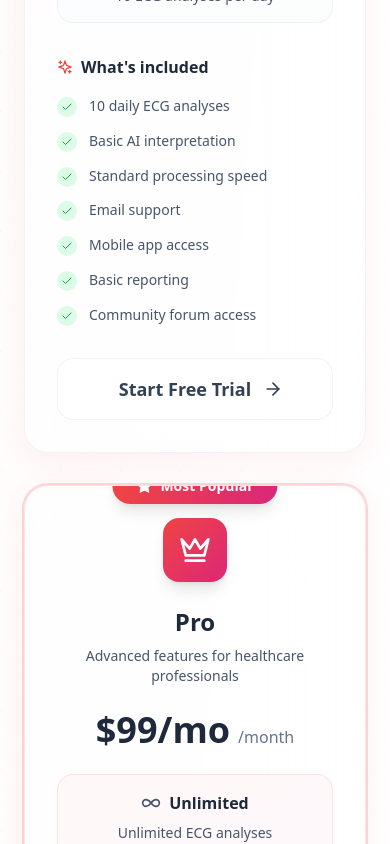
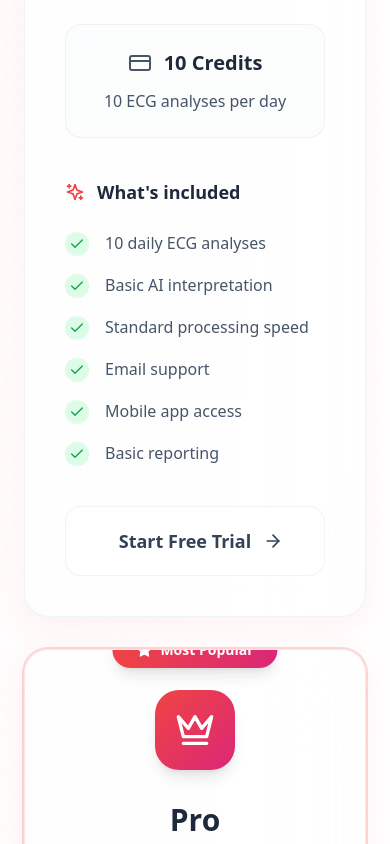
Before and after one commit to Justin9606/ecgbuddy-landing-page, a Next.js app: page / in a window 390 px wide. Shown: the part 7940-8784 px from the top of the page. Built offline with nearby package versions, Linux system fonts and the light colour scheme.

Commit message:
Fix Pricing Section Layout and Design

```diff
--- a/src/components/sections/Pricing.tsx
+++ b/src/components/sections/Pricing.tsx
@@ -48,12 +48,6 @@ const Pricing = () => {
         "Email support",
         "Mobile app access",
         "Basic reporting",
-        "Community forum access",
-      ],
-      limitations: [
-        "Limited to 10 analyses per day",
-        "Standard priority processing",
-        "Basic support only",
       ],
       buttonText: "Start Free Trial",
       buttonLink: "#signup",
@@ -86,12 +80,9 @@ const Pricing = () => {
         "Advanced reporting & analytics",
         "EMR integration",
         "Team collaboration tools",
-        "Custom workflows",
         "API access",
         "Data export capabilities",
-        "Advanced security features",
       ],
-      limitations: [],
       buttonText: "Start Pro Trial",
       buttonLink: "#pro-signup",
       isPopular: true,
@@ -124,11 +115,8 @@ const Pricing = () => {
         "Advanced compliance",
         "Custom integrations",
         "On-premise deployment",
-        "Custom reporting",
-        "Training & onboarding",
         "24/7 dedicated support",
       ],
-      limitations: [],
       buttonText: "Contact Sales",
       buttonLink: "#contact-sales",
       isPopular: false,
@@ -187,9 +175,9 @@ const Pricing = () => {
 
     const price = plan.price[billingCycle] as number;
     if (billingCycle === "yearly") {
-      return `$${Math.round(price / 12)}/mo`;
+      return `$${Math.round(price / 12)}`;
     }
-    return `$${price}/mo`;
+    return `$${price}`;
   };
 
   const getYearlySavings = (plan: typeof pricingPlans[0]) => {
@@ -265,7 +253,7 @@ const Pricing = () => {
           <div className="inline-flex items-center bg-white/40 backdrop-blur-2xl border border-red-100/50 rounded-full p-1 shadow-[0_8px_32px_rgba(255,63,74,0.08)]">
             <button
               onClick={() => setBillingCycle("monthly")}
-              className={`px-6 py-3 rounded-full text-sm font-medium transition-all duration-300 ${
+              className={`px-8 py-3 rounded-full text-sm font-medium transition-all duration-300 ${
                 billingCycle === "monthly"
                   ? "bg-gradient-to-r from-red-500 to-pink-600 text-white shadow-lg"
                   : "text-slate-600 hover:text-slate-800"
@@ -275,7 +263,7 @@ const Pricing = () => {
             </button>
             <button
               onClick={() => setBillingCycle("yearly")}
-              className={`px-6 py-3 rounded-full text-sm font-medium transition-all duration-300 relative ${
+              className={`px-8 py-3 rounded-full text-sm font-medium transition-all duration-300 relative ${
                 billingCycle === "yearly"
                   ? "bg-gradient-to-r from-red-500 to-pink-600 text-white shadow-lg"
                   : "text-slate-600 hover:text-slate-800"
@@ -291,7 +279,7 @@ const Pricing = () => {
 
         {/* Pricing Cards */}
         <motion.div
-          className="grid grid-cols-1 lg:grid-cols-3 gap-8 mb-20"
+          className="grid grid-cols-1 lg:grid-cols-3 gap-8 mb-32"
           variants={containerVariants}
           initial="hidden"
           whileInView="visible"
@@ -306,7 +294,7 @@ const Pricing = () => {
                 key={plan.id}
                 variants={cardVariants}
                 className={`relative transition-all duration-500 ${
-                  plan.isPopular ? "lg:scale-105 lg:-mt-4" : ""
+                  plan.isPopular ? "lg:scale-105 lg:-mt-8" : ""
                 }`}
                 onMouseEnter={() => setHoveredPlan(plan.id)}
                 onMouseLeave={() => setHoveredPlan(null)}
@@ -332,91 +320,91 @@ const Pricing = () => {
                     </div>
                   )}
 
-                  <div className="relative p-8">
+                  <div className="relative p-10">
                     {/* Plan Header */}
-                    <div className="text-center mb-8">
+                    <div className="text-center mb-10">
                       <motion.div
-                        className={`w-16 h-16 bg-gradient-to-br ${plan.gradient} rounded-2xl flex items-center justify-center mx-auto mb-6 shadow-lg`}
+                        className={`w-20 h-20 bg-gradient-to-br ${plan.gradient} rounded-3xl flex items-center justify-center mx-auto mb-8 shadow-lg`}
                         whileHover={{ scale: 1.1, rotate: 5 }}
                         transition={{ duration: 0.3 }}
                       >
-                        <plan.icon className="w-8 h-8 text-white" />
+                        <plan.icon className="w-10 h-10 text-white" />
                       </motion.div>
 
-                      <h3 className="text-2xl font-bold text-slate-800 mb-2">
+                      <h3 className="text-3xl font-bold text-slate-800 mb-4">
                         {plan.name}
                       </h3>
-                      <p className="text-slate-600 text-sm mb-6">
+                      <p className="text-slate-600 text-lg mb-8 leading-relaxed">
                         {plan.description}
                       </p>
 
                       {/* Price Display */}
-                      <div className="mb-6">
-                        <div className="flex items-baseline justify-center space-x-2">
-                          <span className="text-4xl font-bold text-slate-800">
+                      <div className="mb-8">
+                        <div className="flex items-baseline justify-center space-x-2 mb-2">
+                          <span className="text-5xl font-bold text-slate-800">
                             {formatPrice(plan)}
                           </span>
                           {typeof plan.price[billingCycle] === "number" && plan.price[billingCycle] > 0 && (
-                            <span className="text-slate-500">
-                              {billingCycle === "yearly" ? "/month" : "/month"}
+                            <span className="text-xl text-slate-500">
+                              /month
                             </span>
                           )}
                         </div>
 
                         {billingCycle === "yearly" && yearlySavings && (
-                          <div className="text-green-600 text-sm font-medium mt-2">
+                          <div className="text-green-600 text-sm font-medium mb-2">
                             Save {yearlySavings}% annually
                           </div>
                         )}
 
                         {typeof plan.price[billingCycle] === "number" && billingCycle === "yearly" && plan.price[billingCycle] > 0 && (
-                          <div className="text-slate-500 text-sm mt-1">
+                          <div className="text-slate-500 text-sm">
                             Billed ${plan.price[billingCycle]} yearly
                           </div>
                         )}
                       </div>
 
                       {/* Credits Display */}
-                      <div className={`bg-gradient-to-br ${plan.bgGradient} backdrop-blur-sm border border-${plan.borderColor} rounded-2xl p-4 mb-8`}>
-                        <div className="flex items-center justify-center space-x-2 mb-2">
+                      <div className={`bg-gradient-to-br ${plan.bgGradient} backdrop-blur-sm border border-${plan.borderColor} rounded-2xl p-6 mb-10`}>
+                        <div className="flex items-center justify-center space-x-3 mb-3">
                           {plan.credits.amount === "Unlimited" ? (
-                            <Infinity className="w-5 h-5 text-slate-600" />
+                            <Infinity className="w-6 h-6 text-slate-600" />
                           ) : plan.credits.amount === "Custom" ? (
-                            <Target className="w-5 h-5 text-slate-600" />
+                            <Target className="w-6 h-6 text-slate-600" />
                           ) : (
-                            <CreditCard className="w-5 h-5 text-slate-600" />
+                            <CreditCard className="w-6 h-6 text-slate-600" />
                           )}
-                          <span className="font-bold text-slate-800">
+                          <span className="text-xl font-bold text-slate-800">
                             {plan.credits.amount} {plan.credits.amount !== "Unlimited" && plan.credits.amount !== "Custom" && "Credits"}
                           </span>
                         </div>
-                        <div className="text-sm text-slate-600">
+                        <div className="text-slate-600">
                           {plan.credits.description}
                         </div>
                       </div>
                     </div>
 
                     {/* Features List */}
-                    <div className="mb-8">
-                      <h4 className="font-semibold text-slate-800 mb-4 flex items-center">
-                        <Sparkles className="w-4 h-4 mr-2 text-red-500" />
+                    <div className="mb-10">
+                      <h4 className="font-semibold text-slate-800 mb-6 flex items-center text-lg">
+                        <Sparkles className="w-5 h-5 mr-3 text-red-500" />
                         What's included
                       </h4>
-                      <div className="space-y-3">
+                      <div className="space-y-4">
                         {plan.features.map((feature, featureIndex) => (
                           <motion.div
                             key={featureIndex}
-                            className="flex items-start space-x-3"
+                            className="flex items-start space-x-4"
                             custom={featureIndex}
                             variants={featureVariants}
                             initial="hidden"
                             whileInView="visible"
                             viewport={{ once: true }}
                           >
-                            <div className="flex-shrink-0 w-5 h-5 bg-green-100 rounded-full flex items-center justify-center mt-0.5">
-                              <Check className="w-3 h-3 text-green-600" />
+                            <div className="flex-shrink-0 w-6 h-6 bg-green-100 rounded-full flex items-center justify-center mt-0.5">
+                              <Check className="w-4 h-4 text-green-600" />
                             </div>
-                            <span className="text-slate-600 text-sm leading-relaxed">
+                            <span className="text-slate-600 leading-relaxed">
                               {feature}
                             </span>
                           </motion.div>
@@ -431,7 +419,7 @@ const Pricing = () => {
                         plan.isPopular
                           ? `bg-gradient-to-r ${plan.gradient} text-white shadow-[0_8px_32px_rgba(255,63,74,0.3)] hover:shadow-[0_12px_40px_rgba(255,63,74,0.4)]`
                           : "bg-white/60 backdrop-blur-sm border border-slate-200/50 text-slate-700 hover:bg-white/80"
-                      } px-8 py-4 rounded-2xl font-semibold text-lg transition-all duration-500 flex items-center justify-center space-x-3 overflow-hidden focus:outline-none focus:ring-2 focus:ring-red-500/20`}
+                      } px-8 py-5 rounded-2xl font-semibold text-lg transition-all duration-500 flex items-center justify-center space-x-3 overflow-hidden focus:outline-none focus:ring-2 focus:ring-red-500/20`}
                       whileHover={{ scale: 1.02 }}
                       whileTap={{ scale: 0.98 }}
                     >
@@ -450,7 +438,7 @@ const Pricing = () => {
 
         {/* Bottom Features */}
         <motion.div
-          className="grid grid-cols-1 md:grid-cols-3 gap-8"
+          className="grid grid-cols-1 md:grid-cols-3 gap-8 mb-20"
           initial={{ opacity: 0, y: 30 }}
           whileInView={{ opacity: 1, y: 0 }}
           viewport={{ once: true }}
@@ -506,7 +494,7 @@ const Pricing = () => {
 
         {/* FAQ Section */}
         <motion.div
-          className="mt-20 text-center"
+          className="text-center"
           initial={{ opacity: 0, y: 30 }}
           whileInView={{ opacity: 1, y: 0 }}
           viewport={{ once: true }}
```
